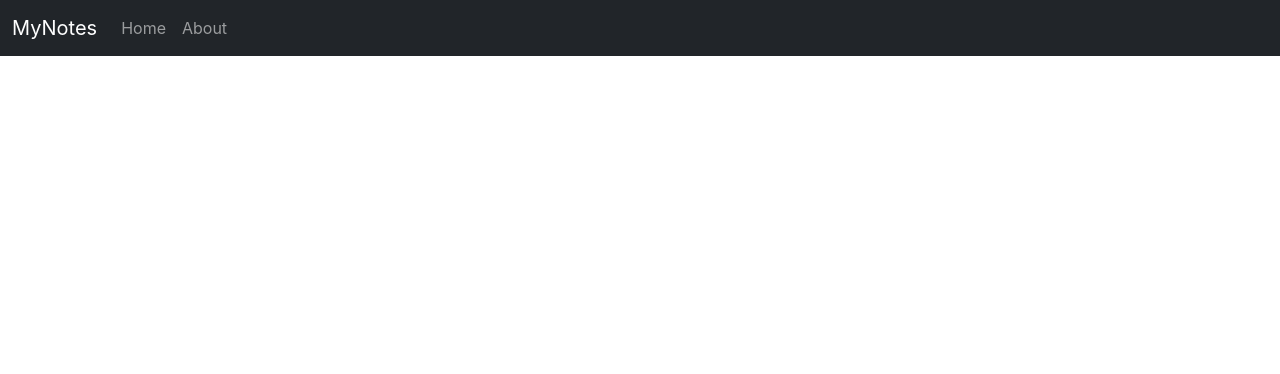
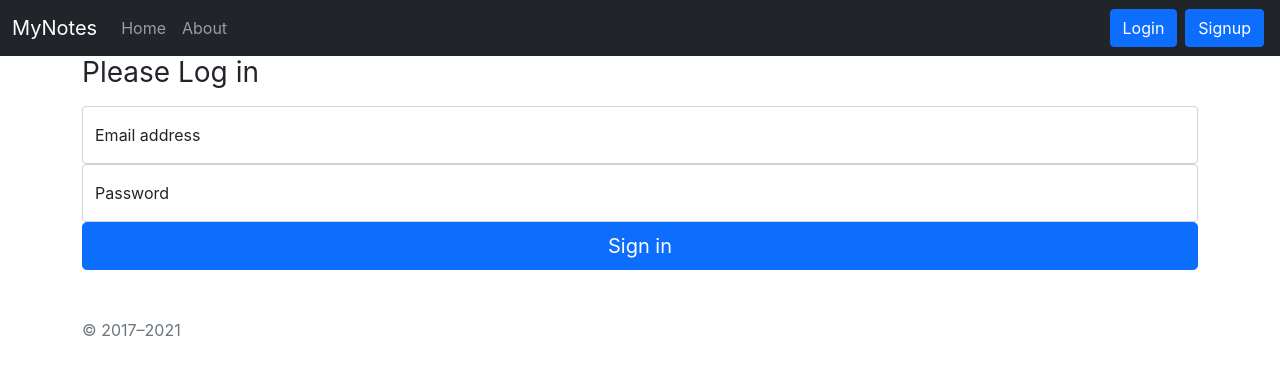
Before and after one commit to AnweshaRoses/mynotes, a React (Create React App) app: page /login in a window 1280 px wide. Before the commit this address had no page. Shown: the top 374 px of the page. Built offline with nearby package versions, Linux system fonts and the light colour scheme.

Commit message:
login page created

```diff
--- a/src/App.js
+++ b/src/App.js
@@ -9,6 +9,8 @@ import Navbar from './components/Navbar';
 import { Home } from './components/Home';
 import About from './components/About';
 import NoteState from './context/notes/NoteState';
+import { Login } from './components/Login';
+import { Signup } from './components/Signup';
 
 function App() {
   return (
@@ -23,6 +25,10 @@ function App() {
           </Route>
           <Route  path="/about" element={<About/>}>
           </Route>
+          <Route  path="/login" element={<Login/>}>
+          </Route>
+          <Route  path="/Signup" element={<Signup/>}>
+          </Route>
         </Routes>
       </div>
     </Router>
--- /dev/null
+++ b/src/components/Login.js
@@ -0,0 +1,41 @@
+import React, { useState } from 'react'
+
+export const Login = () => {
+    const [credentials, setCredentials] = useState({ email: "", password: "" })
+
+    const handleSubmit = async (e) => {
+        e.preventDefault();
+        const response = await fetch("http://localhost:5000/api/auth/login", {
+            method: 'POST',
+
+            headers: {
+                'Content-Type': 'application/json',
+            },
+            body: JSON.stringify({ email: credentials.email, password: credentials.password })
+        });
+        const json = response.json;
+        console.log(json);
+    }
+
+    const onChange = (e) => {
+        setCredentials({ ...credentials, [e.target.name]: e.target.value })
+    }
+    return (
+       <div>
+            <form onSubmit={handleSubmit}>
+                <h1 className="h3 mb-3 fw-normal ">Please Log in</h1>
+
+                <div className="form-floating  ">
+                    <input type="email" className="form-control"onChange={onChange} name='email' value={credentials.email} id="email" placeholder="name@example.com" />
+                    <label htmlFor="email">Email address</label>
+                </div>
+                <div className="form-floating  ">
+                    <input type="password" name='password' onChange={onChange} className="form-control" value={credentials.password} id="passowrd" placeholder="Password" />
+                    <label htmlFor="password">Password</label>
+                </div>
+                <button className="w-100 btn btn-lg btn-primary " type="submit" >Sign in</button>
+                <p className="mt-5 mb-3 text-muted">© 2017–2021</p>
+            </form>
+        </div>
+    )
+}
--- a/src/components/Navbar.js
+++ b/src/components/Navbar.js
@@ -20,6 +20,10 @@ const Navbar = () => {
                                 <Link className={`nav-link ${location.pathname==="/about"?"active": ""}`} to="/about">About</Link>
                             </li>
                         </ul>
+                            <form  className="d-flex">
+                                <Link className="btn btn-primary mx-1" to="/login"  role="button">Login</Link>
+                                <Link className="btn btn-primary mx-1" to="/signup" role="button">Signup</Link>
+                            </form>
 
                     </div>
                 </div>
--- /dev/null
+++ b/src/components/Signup.js
@@ -0,0 +1,9 @@
+import React from 'react'
+
+export const Signup = () => {
+    return (
+        <div>
+            I am signup
+        </div>
+    )
+}
```
